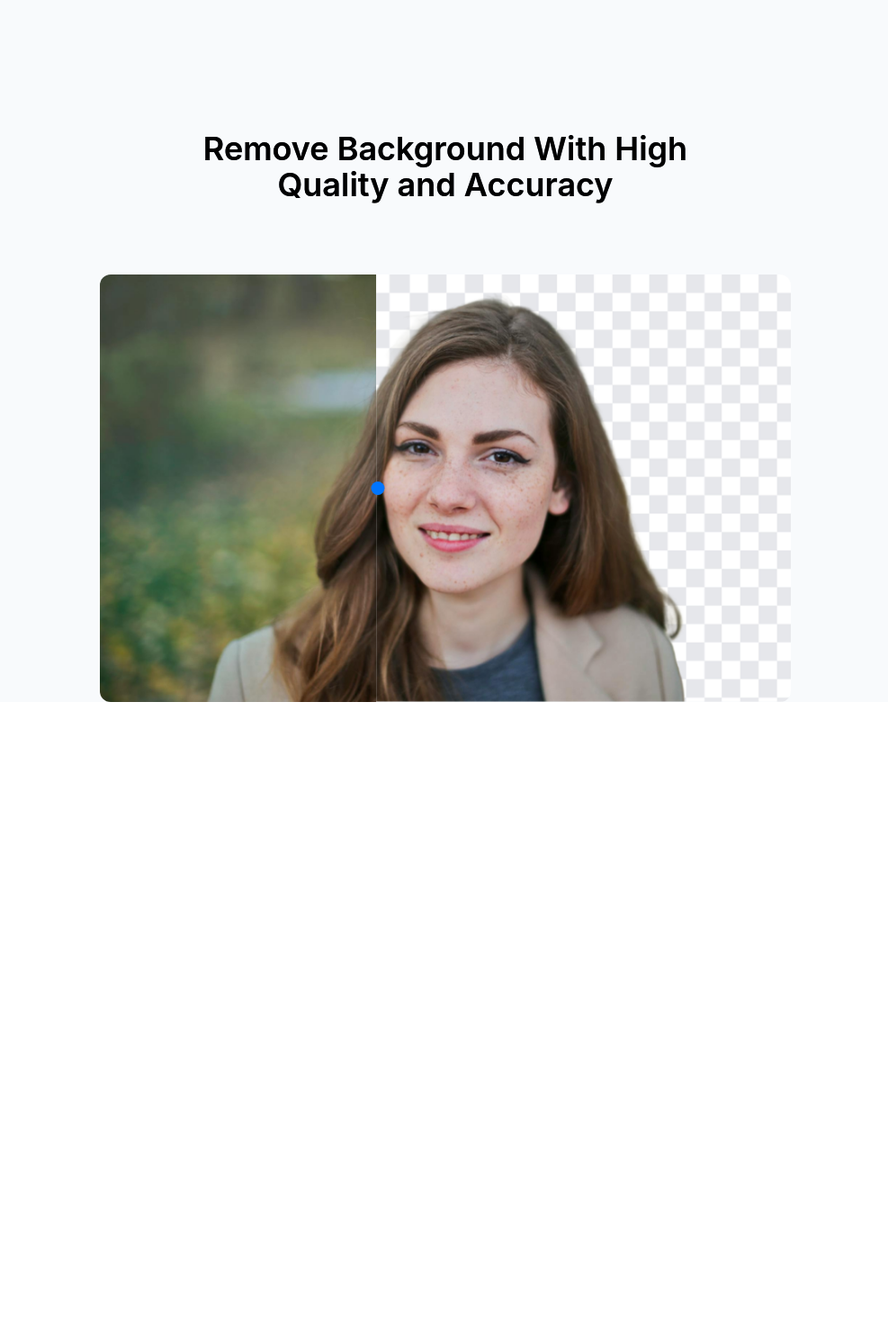
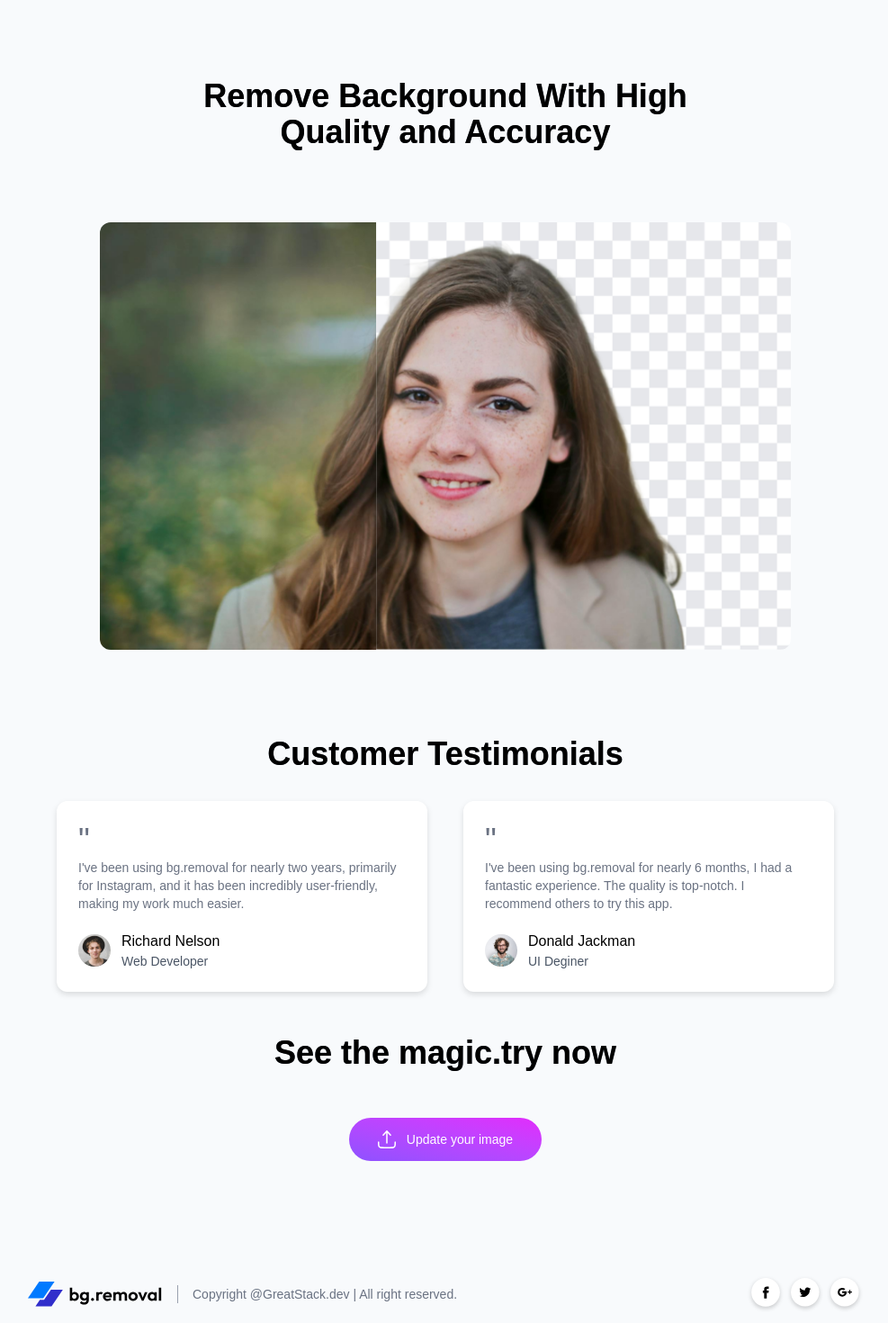
Before and after one commit to N-Viveharan/myProject-8, a React (Vite) app in the folder client/: page / in a window 1280 px wide. Shown: the part 1377-2847 px from the top of the page at 90% size, without its empty margins (145-1132 px from the left). Before the commit the page ends 2157 px from the top, so only its background shows below. Built offline with nearby package versions, Linux system fonts and the light colour scheme.

Commit message:
edit foorer

```diff
--- a/client/src/App.jsx
+++ b/client/src/App.jsx
@@ -5,6 +5,7 @@
 import Result from "./pages/Result";
 import BuyCredit from "./pages/BuyCredit";
 import Navbar from "./context/Navbar";
+import Footer from "./context/Footer";
 
 const App = () => {
   return (
@@ -15,6 +16,7 @@
         <Route path="/result" element={<Result />} />
         <Route path="/buy" element={<BuyCredit />} />
       </Routes>
+      <Footer/>
     </div>
   );
 };
--- a/client/src/context/BgSlider.jsx
+++ b/client/src/context/BgSlider.jsx
@@ -9,7 +9,7 @@
   };
   return (
 
-    <div>
+    <div className='pd-10 md:py-20 mx-2'>
         <h1 className="mb-12 sm:mb-20 text-center text-2xl md:text-3xl lg:text-4xl mt-4 font-semibold from-gray-900 to-gray-400 bg-clip-text bg-gradient-to-r ">
         Remove Background With High <br /> Quality and Accuracy
       </h1>
--- /dev/null
+++ b/client/src/context/Footer.jsx
@@ -0,0 +1,19 @@
+import React from 'react'
+import { assets } from '../assets/assets'
+
+function Footer() {
+  return (
+    <div className="flex items-center justify-between gap-4 px-4 lg:px-44 py-3">
+      <img width={150} src={assets.logo} alt="" />
+      <p className="flex-1 border-l border-gray-400 pl-4 text-sm text-gray-500 max-sm:hidden">Copyright @GreatStack.dev | All right reserved.</p>
+
+      <div className='flex gap-1'>
+        <img width={40} src={assets.facebook_icon} alt="" />
+        <img width={40} src={assets.twitter_icon} alt="" />
+        <img width={40} src={assets.google_plus_icon} alt="" />
+      </div>
+    </div>
+  )
+}
+
+export default Footer
--- a/client/src/context/Header.jsx
+++ b/client/src/context/Header.jsx
@@ -10,8 +10,8 @@
         <p className='my-6 text-[15px] text-gray-500'>lorem Ipsum is simply dum scem lesum has been the
           out of the printing and typesetting industry: stry's standard dummy text</p>
           <div>
-            <input type="file" name="" id="" hidden />
-            <label htmlFor="upload1" className=' inline-flex gap-3 px-8 py-3.5 rounded-full cursor-pointer bg-gradient-to-tr from-violet-500 m-auto to-fuchsia-500 hover:scale-105 transition-all duration-700'>
+            <input type="file" name="" id="upload1" hidden />
+            <label htmlFor="upload1" className=' inline-flex gap-3 px-8 py-3.5 rounded-full cursor-pointer bg-gradient-to-tr from-violet-500 m-auto to-fuchsia-500 hover:scale-105 transition-all duration-700' htmlFor="upload1" >
               <img width={20} src={assets.upload_btn_icon} alt="" />
               <p className='text-white text-sm'>Update your image</p>
 
--- /dev/null
+++ b/client/src/context/Testimonials.jsx
@@ -0,0 +1,28 @@
+import React from 'react'
+import { testimonialsData } from '../assets/assets'
+
+function Testimonials() {
+  return (
+    <div>
+        <h1 className="text-center text-2xl md:text-3xl lg:text-4xl mt-4 font-semibold from-gray-900 to-gray-400 bg-clip-text bg-gradient-to-r " >Customer Testimonials</h1>
+
+        <div className="grid grid-cols-1 md:grid-cols-2 gap-10 max-w-4xl mx-auto px-4 py-8">
+            {testimonialsData.map((item, index) => (
+  <div className="bg-white rounded-xl p-6 drop-shadow-md max-w-lg m-auto hover:scale-105 transition-all duration-700" key={index}>
+    <p className='text-4xl text-gray-500'>"</p>
+    <p className='text-sm text-gray-500'>{item.text}</p>
+    <div className='flex items-center gap-3 mt-5 '>
+      <img className='w-9 rounded-full' src={item.image} alt="" />
+      <div>
+        <p>{item.author}</p>
+        <p className='text-sm text-gray-600'>{item.jobTitle}</p>
+      </div>
+    </div>
+  </div>
+))}
+        </div>
+    </div>
+  )
+}
+
+export default Testimonials
--- /dev/null
+++ b/client/src/context/Upload.jsx
@@ -0,0 +1,21 @@
+import React from 'react'
+import { assets } from '../assets/assets'
+
+function Upload() {
+  return (
+    <div className='pb-16' >
+        <h1 className="text-center text-2xl md:text-3xl lg:text-4xl mt-4 font-semibold from-gray-900 to-gray-400 bg-clip-text bg-gradient-to-r ">See the magic.try now</h1>
+
+        <div className='text-center m-13' >
+                    <input type="file" name="" id="upload2" hidden />
+                    <label htmlFor="upload1" className=' inline-flex gap-3 px-8 py-3.5 rounded-full cursor-pointer bg-gradient-to-tr from-violet-500 m-auto to-fuchsia-500 hover:scale-105 transition-all duration-700'  htmlFor="upload1">
+                      <img width={20} src={assets.upload_btn_icon} alt="" />
+                      <p className='text-white text-sm'>Update your image</p>
+
+                    </label>
+                  </div>
+    </div>
+  )
+}
+
+export default Upload
--- a/client/src/index.css
+++ b/client/src/index.css
@@ -1,7 +1,21 @@
 @import "tailwindcss";
+
+@import url('https://fonts.googleapis.com/css2?family=Outfit:wght@100..900&display=swap');
+* {
+  font-family: 'Outfit', sans-serif;
+}
 
 .slider {
   -webkit-appearance: none;
   height: 100%;
   background: transparent;
 }
+.slider::-webkit-slider-thumb {
+  appearance: none;
+  width: 30px;
+  height: 30px;
+  background-image: url(/Users/viveharan/Desktop/My Project/myProject-8/client/src/assets/slide_icon.svg);
+  background-position:center;
+  background-repeat:no-repeat;
+  background-size:cover;
+}
--- a/client/src/pages/Home.jsx
+++ b/client/src/pages/Home.jsx
@@ -2,6 +2,8 @@
 import Header from '../context/Header'
 import Steps from '../context/Steps'
 import BgSlider from '../context/BgSlider'
+import Testimonials from '../context/Testimonials'
+import Upload from '../context/Upload'
 
 function Home() {
   return (
@@ -9,6 +11,8 @@
       <Header/>
       <Steps/>
       <BgSlider/>
+      <Testimonials/>
+      <Upload/>
     </div>
   )
 }
```
